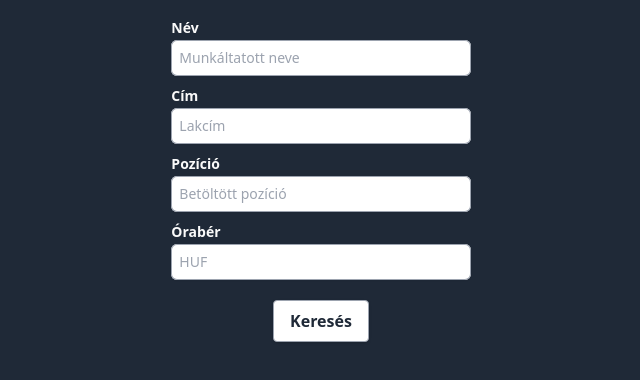
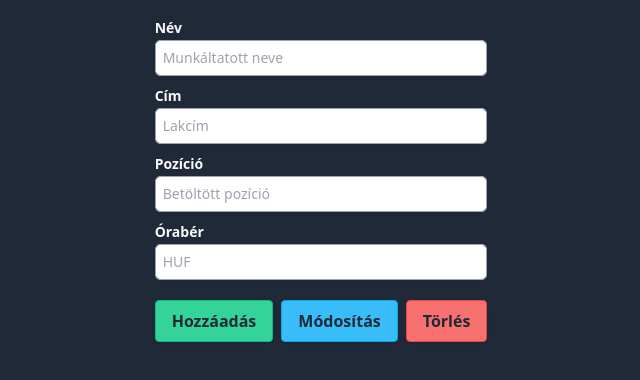
Before and after one commit to Gbandi14/MunkaidoApp, a plain HTML site: page Public/index.html in a window 1280 px wide. Shown: the part 100-480 px from the top of the page, without its empty margins (319-959 px from the left). Drawn offline with nearby package versions, Linux system fonts and the light colour scheme.

Commit message:
button colors

```diff
--- a/Public/index.html
+++ b/Public/index.html
@@ -40,7 +40,12 @@
 
                 </div>
             </div>
-            <button class="bg-white hover:bg-gray-100 text-gray-800 font-semibold mt-5 mx-auto py-2 px-4 border border-gray-400 rounded shadow"> Keresés </button>
+            <div class="flex gap-2">
+                <button class="bg-emerald-400 hover:bg-emerald-500 text-gray-800 font-semibold mt-5 mx-auto py-2 px-4 border border-emerald-500 rounded shadow"> Hozzáadás </button>
+                <button class="bg-sky-400 hover:bg-sky-500 text-gray-800 font-semibold mt-5 mx-auto py-2 px-4 border border-sky-500 rounded shadow"> Módosítás </button>
+                <button class="bg-red-400 hover:bg-red-500 text-gray-800 font-semibold mt-5 mx-auto py-2 px-4 border border-red-500 rounded shadow"> Törlés </button>
+            </div>
+
         </div>
       </div>
 </body>
```
